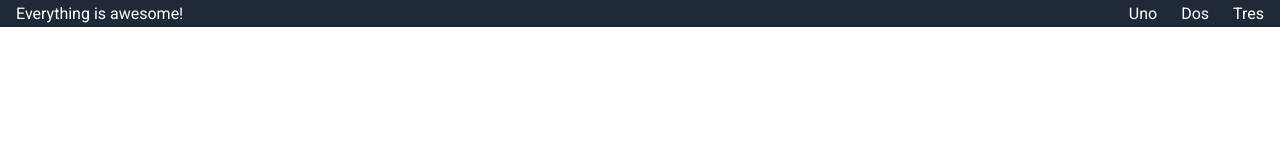
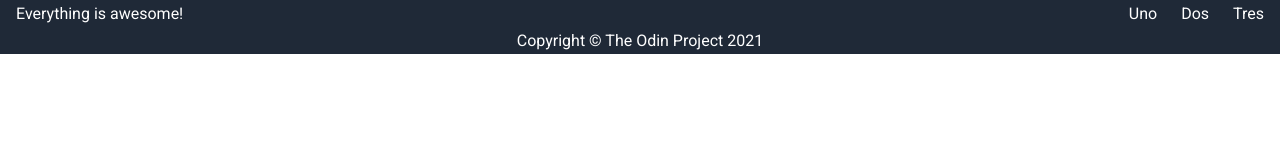
Before and after one commit to egetwasm/flexbox, a plain HTML site: page index.html in a window 1280 px wide. Drawn offline with Linux system fonts and the light colour scheme.

Commit message:
Add footer

```diff
--- a/index.html
+++ b/index.html
@@ -15,6 +15,9 @@
       <li><a href="#">Tres</a></li>
     </ul>
   </div>
+  <div class="footer">
+    Copyright © The Odin Project 2021
+  </div>
 
 </body>
 </html>
--- a/style.css
+++ b/style.css
@@ -18,6 +18,8 @@ a {
     color: white;
 }
 
+/* I never leave comments so I thought I'd start */
+
 ul {
     list-style-type: none;
     display: flex;
@@ -26,3 +28,12 @@ ul {
     padding: 0;
     gap: 24px;
 }
+
+.footer {
+    display: flex;
+    justify-content: center;
+    align-items: center;
+    background-color: #1F2937;
+    color: white;
+    padding: 4px 16px;
+}
```
